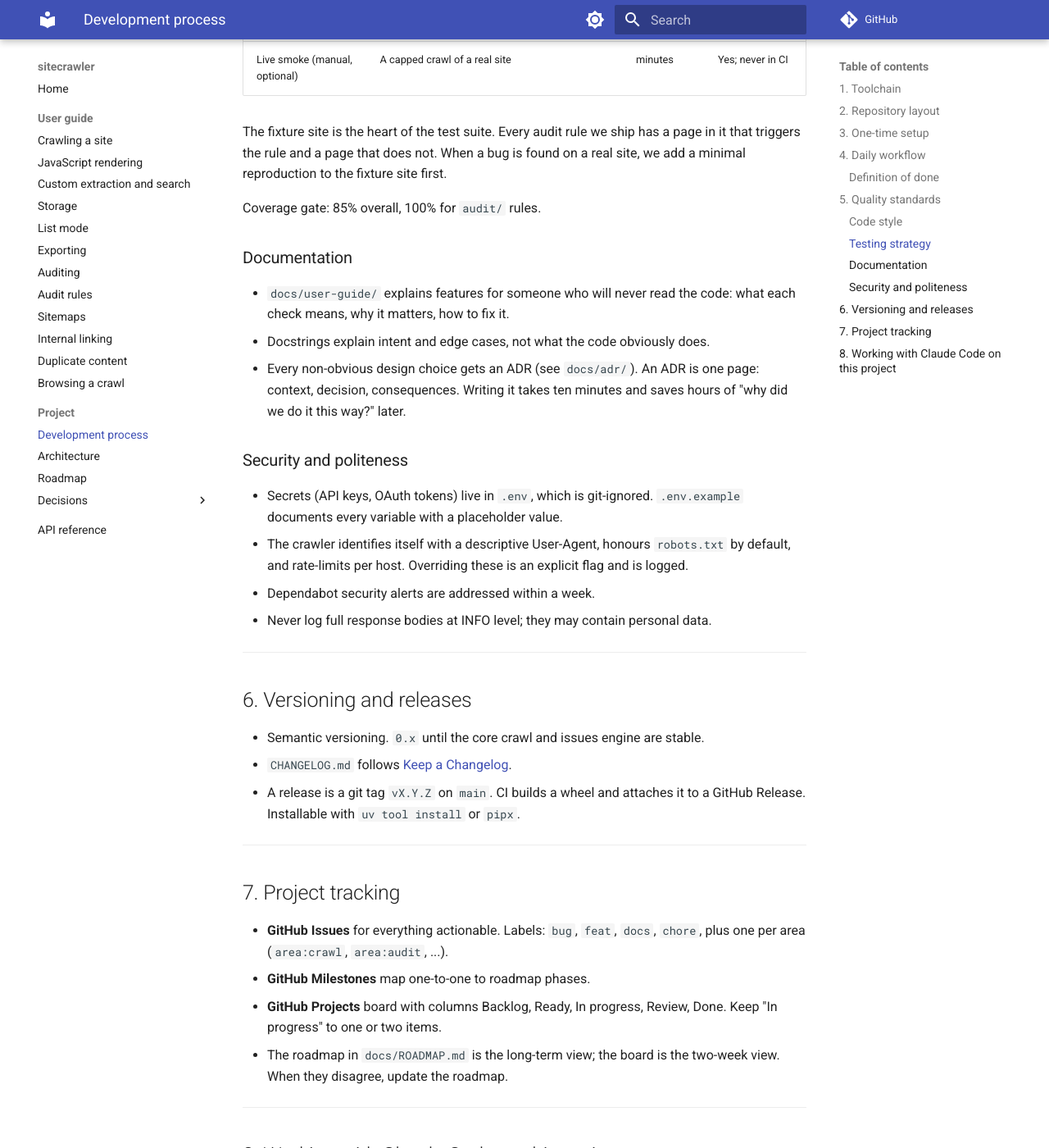
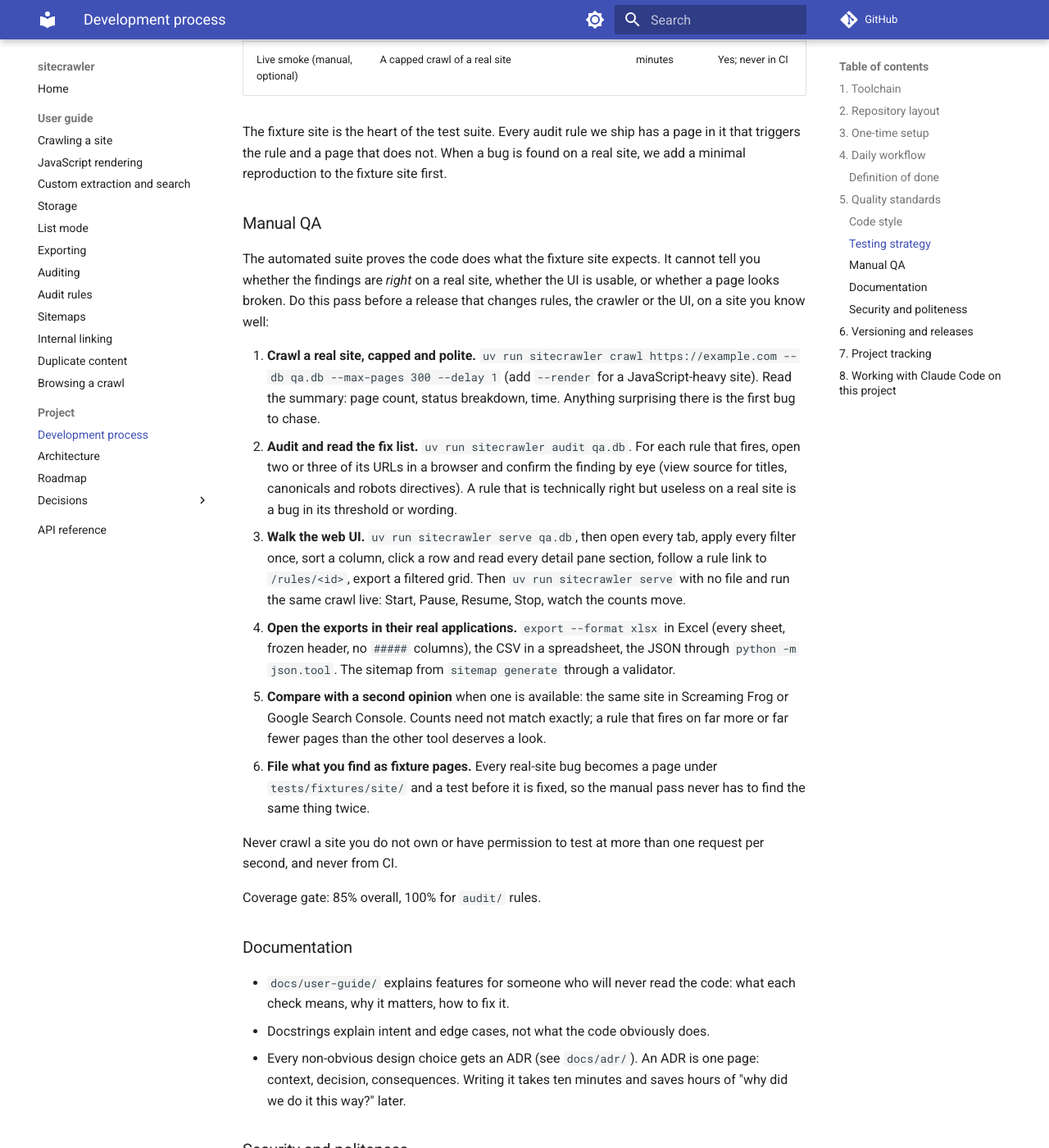
Before and after one commit to joemachen/sitecrawler, an MkDocs documentation site: the page built from docs/DEVELOPMENT.md, in a window 1280 px wide and 1400 px high, scrolled down 4476 px. Shown: the whole window at 82% size. Built offline with MkDocs 1.6.1 and Material for MkDocs 9.7.7, drawn with Linux system fonts in a browser that asks for light colours; comment, search, counter and statistics services are not loaded; some of the changed text lies outside the part shown.

Commit message:
docs: handoff for the next session; manual QA checklist (#44)
Record the GitHub Actions minutes block and the Phase 9 worktree in
handoff.md, add a Manual QA section to DEVELOPMENT.md, and correct the
release note: there is no release workflow, the tag is made by hand.

Co-authored-by: Claude Fable 5.1 <noreply@anthropic.com>

```diff
--- a/docs/DEVELOPMENT.md
+++ b/docs/DEVELOPMENT.md
@@ -169,6 +169,42 @@ The fixture site is the heart of the test suite. Every audit rule we ship has a
 page in it that triggers the rule and a page that does not. When a bug is found
 on a real site, we add a minimal reproduction to the fixture site first.
 
+### Manual QA
+
+The automated suite proves the code does what the fixture site expects. It
+cannot tell you whether the findings are *right* on a real site, whether the
+UI is usable, or whether a page looks broken. Do this pass before a release
+that changes rules, the crawler or the UI, on a site you know well:
+
+1. **Crawl a real site, capped and polite.** `uv run sitecrawler crawl
+   https://example.com --db qa.db --max-pages 300 --delay 1` (add `--render`
+   for a JavaScript-heavy site). Read the summary: page count, status
+   breakdown, time. Anything surprising there is the first bug to chase.
+2. **Audit and read the fix list.** `uv run sitecrawler audit qa.db`. For
+   each rule that fires, open two or three of its URLs in a browser and
+   confirm the finding by eye (view source for titles, canonicals and
+   robots directives). A rule that is technically right but useless on a
+   real site is a bug in its threshold or wording.
+3. **Walk the web UI.** `uv run sitecrawler serve qa.db`, then open every
+   tab, apply every filter once, sort a column, click a row and read every
+   detail pane section, follow a rule link to `/rules/<id>`, export a
+   filtered grid. Then `uv run sitecrawler serve` with no file and run the
+   same crawl live: Start, Pause, Resume, Stop, watch the counts move.
+4. **Open the exports in their real applications.** `export --format xlsx`
+   in Excel (every sheet, frozen header, no `#####` columns), the CSV in a
+   spreadsheet, the JSON through `python -m json.tool`. The sitemap from
+   `sitemap generate` through a validator.
+5. **Compare with a second opinion** when one is available: the same site
+   in Screaming Frog or Google Search Console. Counts need not match
+   exactly; a rule that fires on far more or far fewer pages than the other
+   tool deserves a look.
+6. **File what you find as fixture pages.** Every real-site bug becomes a
+   page under `tests/fixtures/site/` and a test before it is fixed, so the
+   manual pass never has to find the same thing twice.
+
+Never crawl a site you do not own or have permission to test at more than
+one request per second, and never from CI.
+
 Coverage gate: 85% overall, 100% for `audit/` rules.
 
 ### Documentation
@@ -196,8 +232,10 @@ Coverage gate: 85% overall, 100% for `audit/` rules.
 
 - Semantic versioning. `0.x` until the core crawl and issues engine are stable.
 - `CHANGELOG.md` follows [Keep a Changelog](https://keepachangelog.com/).
-- A release is a git tag `vX.Y.Z` on `main`. CI builds a wheel and attaches it
-  to a GitHub Release. Installable with `uv tool install` or `pipx`.
+- A release is an annotated git tag `vX.Y.Z` on `main`, made by hand after
+  the release PR merges (the recipe is in `handoff.md`). There is no release
+  workflow yet: `uv build` makes the wheel, and `uv tool install .` or
+  `pipx install .` installs it from the checkout.
 
 ---
 
```
Also changed, not shown: handoff.md (+26 -0 lines).
